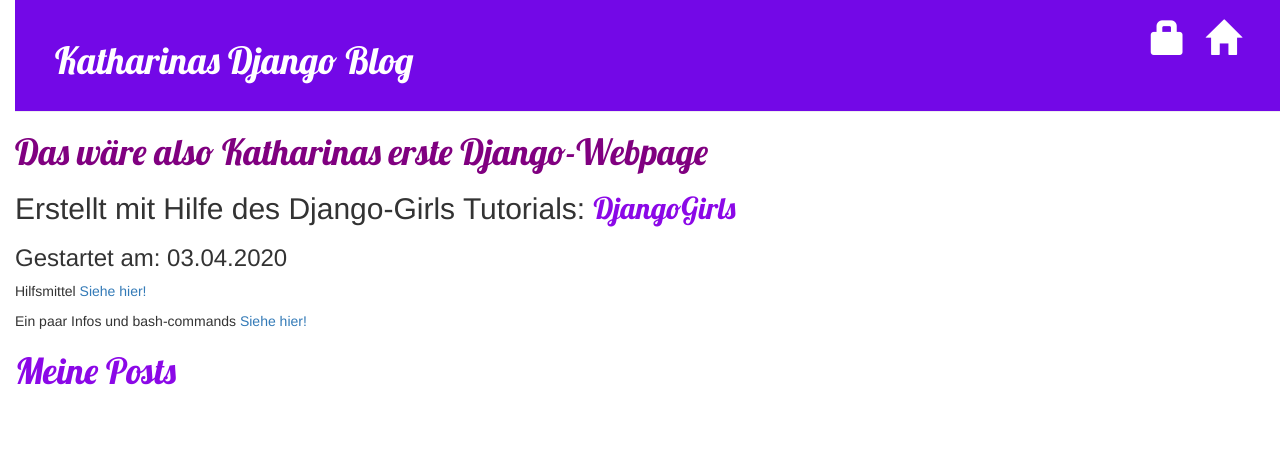
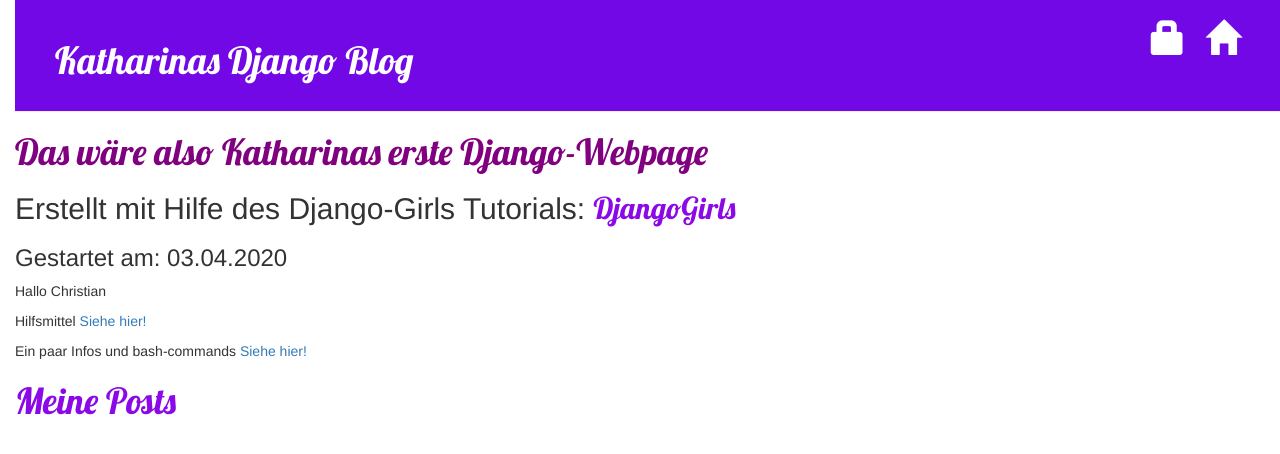
Before and after one commit to kusejkok/my-first-blog, a Django app: template blog/templates/blog/post_list.html in a window 1280 px wide. Shown: the top 454 px of the page. Run offline with Django 3.2, Linux system fonts and the light colour scheme; the template is opened without the code that fills it, so the values that code supplies are empty; some libraries are stand-ins or nearby versions.

Commit message:
christian

```diff
--- a/blog/templates/blog/base.html
+++ b/blog/templates/blog/base.html
@@ -23,7 +23,7 @@
 <h1 style = "color:purple"> Das wäre also Katharinas erste Django-Webpage </h1>
 <h2> Erstellt mit Hilfe des Django-Girls Tutorials: <a href="https://djangogirls.org" target="_blank">DjangoGirls</a> </h2>
 <h3> Gestartet am: 03.04.2020 </h3>
-
+<p> Hallo Christian </p>
 <p> Hilfsmittel <a href="/about" target="_self">Siehe hier!</a></p>
 <p> Ein paar Infos und bash-commands <a href="/terminal" target="_self">Siehe hier!</a></p>
 
```
